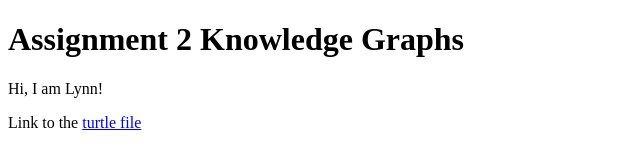
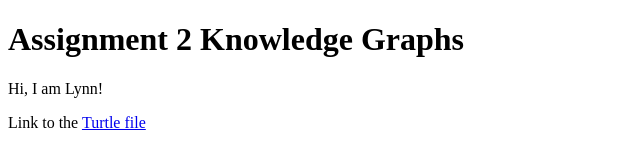
Before and after one commit to LynnVKerckhove/graphPub, a plain HTML site: page index.html in a window 1280 px wide. Shown: the full height of the page, 0-640 px from the left. Drawn offline with Linux system fonts and the light colour scheme.

Commit message:
last time

```diff
--- a/index.html
+++ b/index.html
@@ -28,6 +28,6 @@
 <body>
 <h1>Assignment 2 Knowledge Graphs</h1>
 <p>Hi, I am Lynn!</p>
-<p>Link to the <a href="docs/LynnVK.ttl">turtle file</a></p>
+<p>Link to the <a href="docs/LynnVK.ttl">Turtle file</a></p>
 </body>
 </html>
```
Also changed, not shown: 4 other files.
